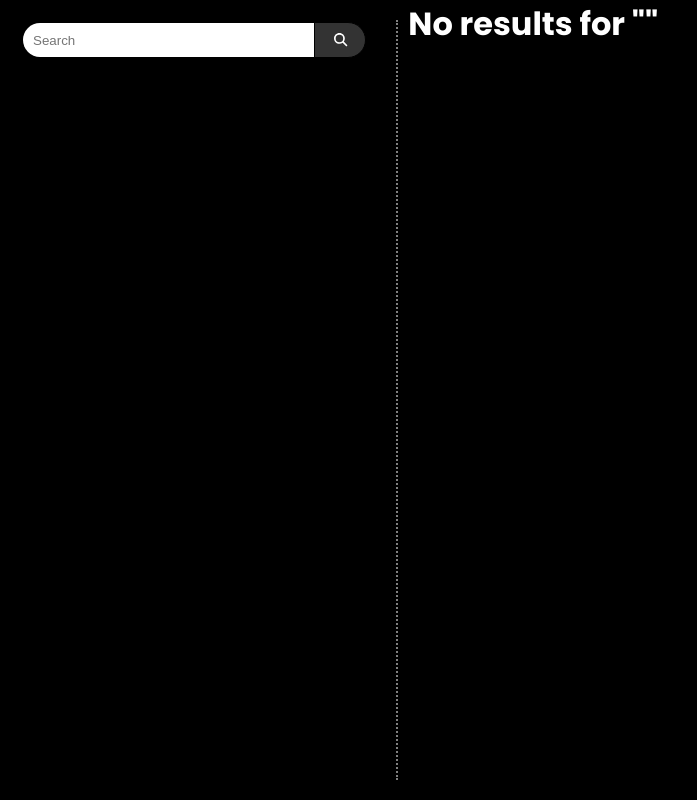
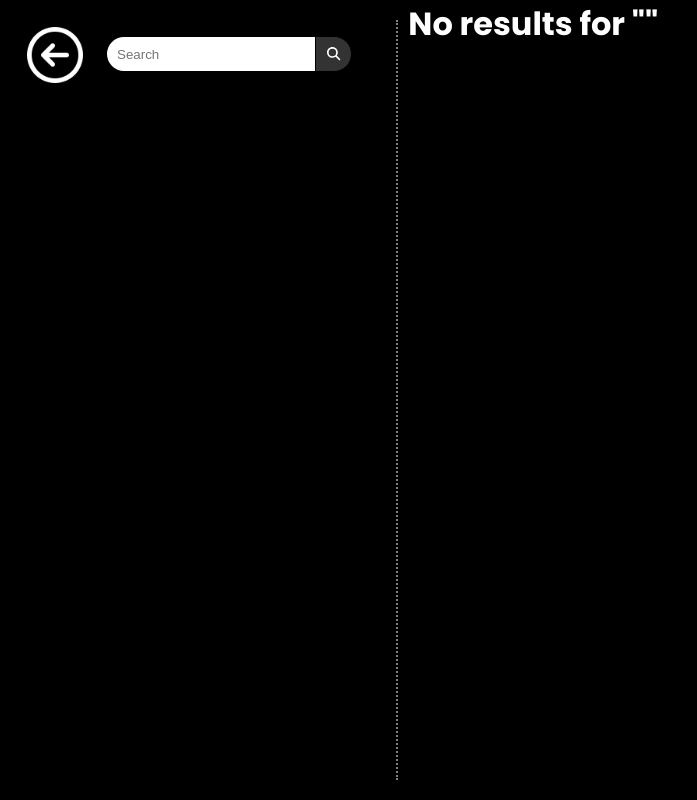
Before and after one commit to apps221/netflixclone, a React (Vite) app: page /search in a window 1280 px wide. Shown: the whole page, without its empty margins (0-697 px from the left). Built offline with nearby package versions, Linux system fonts and the light colour scheme.

Commit message:
ready for firewall

```diff
--- a/src/App.jsx
+++ b/src/App.jsx
@@ -13,7 +13,6 @@ const App = () => {
      <Route path='/login' element={<Login />}></Route>
      <Route path='/player/:id' element={<Player />}></Route>
      <Route path='/search' element={<Search />}></Route>
-     <Route path='/loading' element={<Loading />}></Route>
       </Routes>
     </div>
   )
--- a/src/pages/Search/Search.css
+++ b/src/pages/Search/Search.css
@@ -7,6 +7,10 @@
     color: #fff;
     border-radius: 0 30px 30px 0;
     cursor: pointer;
+}
+.searchbar {
+    padding: 14px;
+    width: 100%;
 }
 .searchTerm {
     width: 85%;
@@ -25,6 +29,11 @@
     height: 95vh;
     padding-right: 30px;
     border-right: 2px dotted gray ;
+    display: flex;
+}
+.search-left img {
+    width: 70px;
+    height: 70px;
 }
 .search-right {
     padding-left: 10px;
--- a/src/pages/Search/Search.jsx
+++ b/src/pages/Search/Search.jsx
@@ -4,6 +4,7 @@ import { faMagnifyingGlass } from '@fortawesome/free-solid-svg-icons';
 import './Search.css'
 import { Link } from 'react-router-dom';
 import Loading from './Loading';
+import back_arrow_icon from '../../assets/assets/back_arrow_icon.png'
 
 
 const Search = () => {
@@ -50,6 +51,7 @@ const handleKeyDown = (event) => {
   return (
     <div className="search">
     <div className='search-left'>
+    <Link to='/'><img src={back_arrow_icon} alt="" /></Link>
        <div className="searchbar">
         <input type="search" className='searchTerm' placeholder='Search' name="fname" autoFocus required
         onChange={(e) => setInputValue(e.target.value)} onKeyDown={handleKeyDown}/>
```
